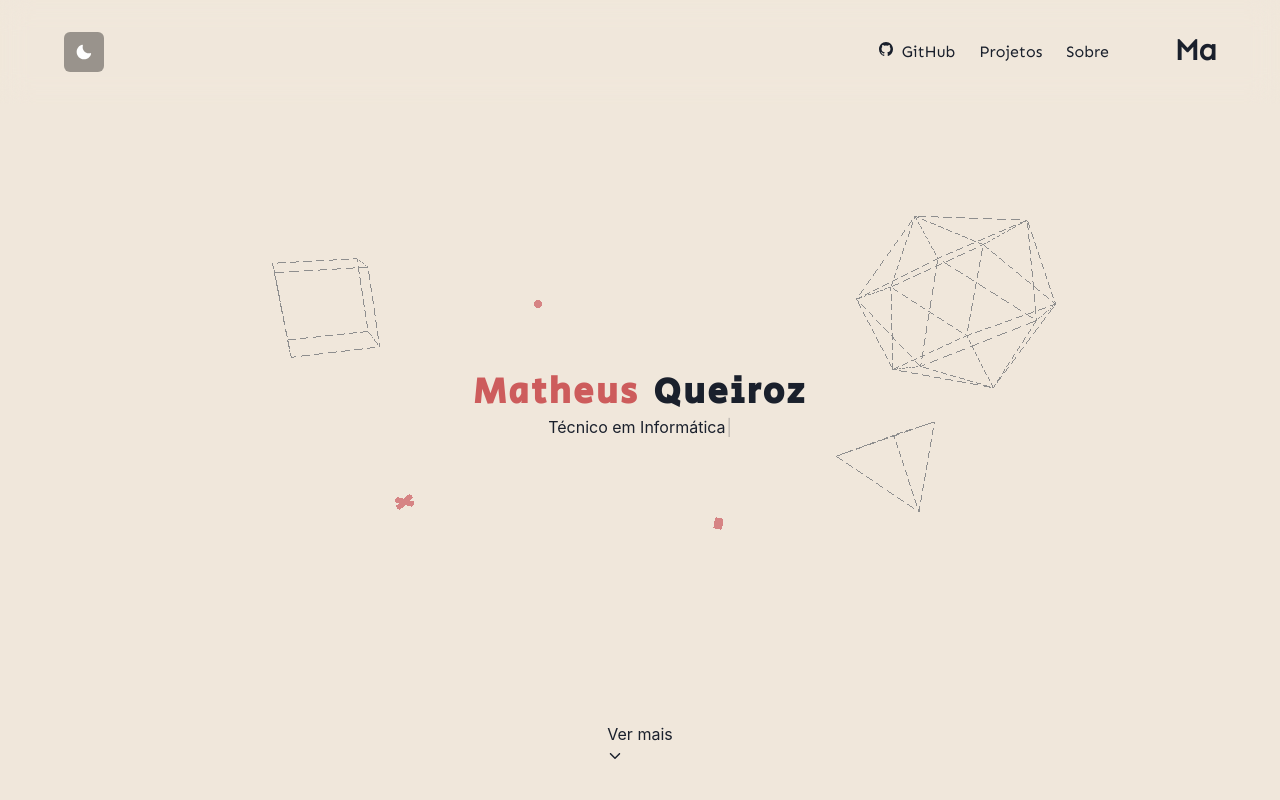
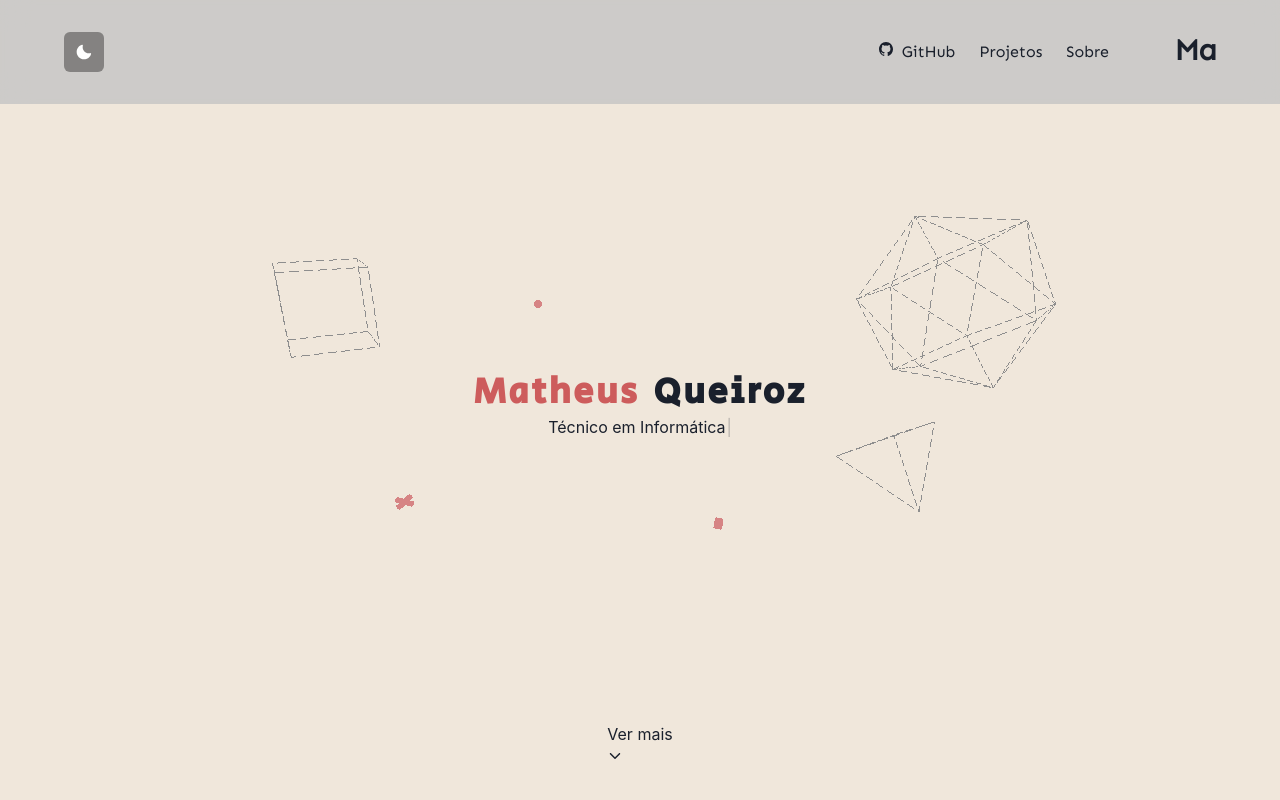
Before and after one commit to math-queiroz/homepage, a Next.js app: page / in a window 1280 px wide. Shown: the top 800 px of the page. Built offline with nearby package versions, Linux system fonts and the light colour scheme.

Commit message:
fix: better readability in the navbar for browsers that doesn't support css backdrop blur filter

```diff
--- a/components/navbar.js
+++ b/components/navbar.js
@@ -12,7 +12,8 @@ import {
   MenuList,
   MenuButton,
   IconButton,
-  Icon
+  Icon,
+  useColorModeValue
 } from '@chakra-ui/react'
 import ThemeToggleButton from './theme-toggle-button'
 import { HamburgerIcon } from '@chakra-ui/icons'
@@ -44,7 +45,7 @@ const Navbar = props => {
       position="fixed"
       as="nav"
       w="100%"
-      // bg={useColorModeValue('#c5c5c580', '#20202340')}
+      bg={useColorModeValue('#c5c5c5D0', '#202023D0')}
       style={{ backdropFilter: 'blur(15px)', fontFamily: 'Sen' }}
       zIndex={1}
       {...props}
```
